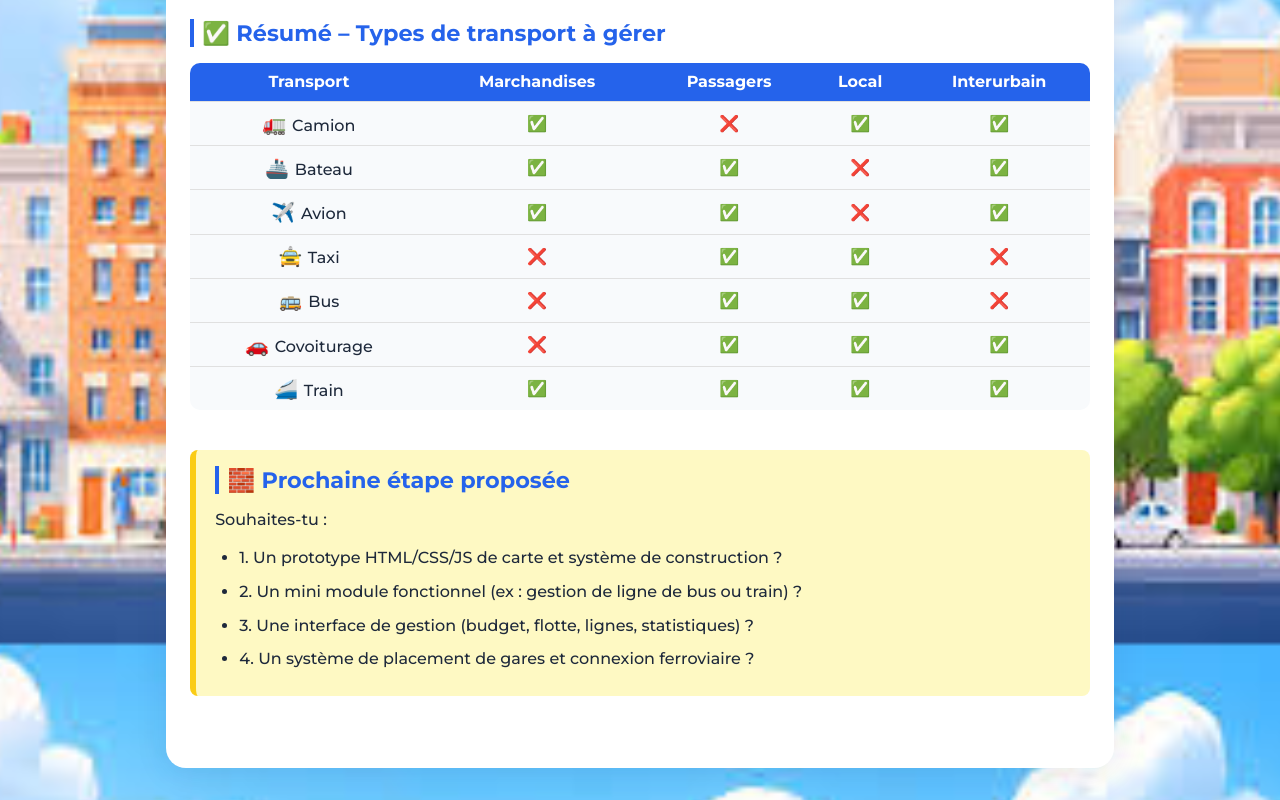
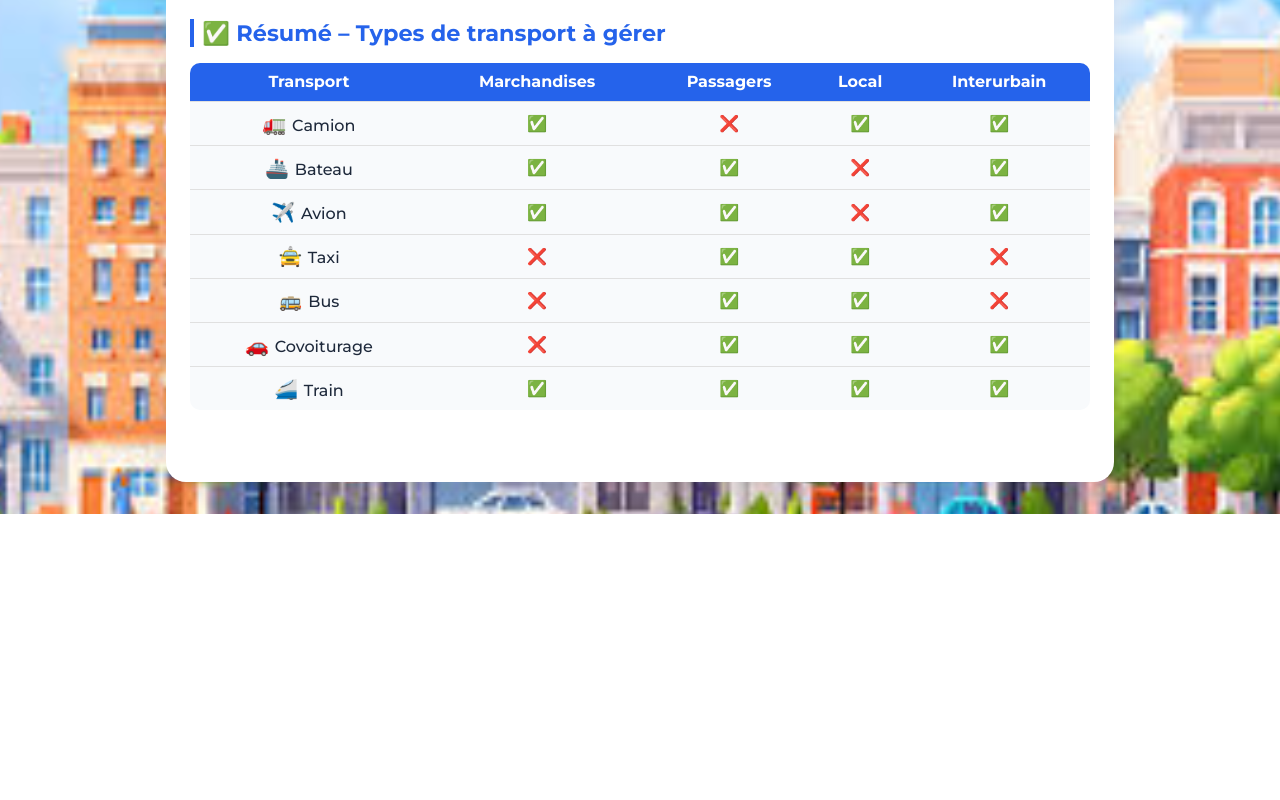
Before and after one commit to GlobalTransitTycoon/GlobalTransit-Tycoon, a plain HTML site: page index.html in a window 1280 px wide. Shown: the part 3356-4156 px from the top of the page. After the commit the page ends 3870 px from the top, so only its background shows below. Drawn offline with Linux system fonts and the light colour scheme.

Commit message:
Update index.html

```diff
--- a/index.html
+++ b/index.html
@@ -414,17 +414,6 @@
         </tr>
       </table>
     </section>
-
-    <section class="next-step">
-      <h2>🧱 Prochaine étape proposée</h2>
-      <p>Souhaites-tu :</p>
-      <ul>
-        <li>1. Un prototype HTML/CSS/JS de carte et système de construction ?</li>
-        <li>2. Un mini module fonctionnel (ex : gestion de ligne de bus ou train) ?</li>
-        <li>3. Une interface de gestion (budget, flotte, lignes, statistiques) ?</li>
-        <li>4. Un système de placement de gares et connexion ferroviaire ?</li>
-      </ul>
-    </section>
   </main>
 </body>
 </html>
```
